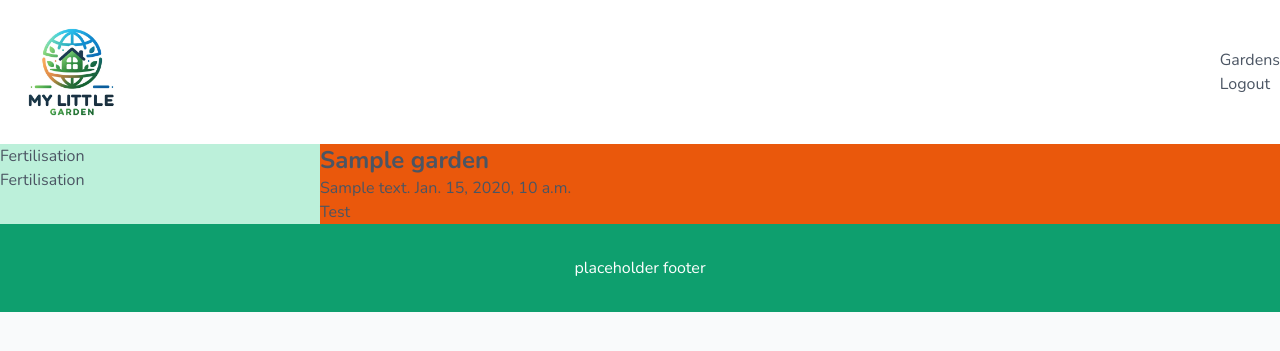
After one commit to renlo08/my-little-garden, a Django app: a page that uses app/templates/gardens/details.html in a window 1280 px wide. The commit adds this page. Shown: the top 351 px of the page. Run offline with Django 4.2, Linux system fonts and the light colour scheme; a user stored in the database is signed in; tables that the repository leaves empty hold one stand-in row (values such as "Sample post"); some libraries are stand-ins or nearby versions.

Commit message:
Refactor garden detail UI and related backend functionality
Removed 'gardens/partials/detail.html' and refactored 'gardens/detail' view into a class-based view, GardenDetailView. Implemented front-end changes in 'gardens/details.html' and 'mlghome-ui.css' for better UI experience. Added a click event handler in 'gardens.js' to handle garden card clicks. This results in an enhanced user interface and improved code organization in backend functionalities related to the garden details.

```diff
--- a/app/gardens/urls.py
+++ b/app/gardens/urls.py
@@ -7,13 +7,13 @@ app_name = 'gardens'
 urlpatterns = [
     path("", views.GardenListView.as_view(), name='list'),
     path('create/', views.GardenFormView.as_view(), name='create'),
+    path('<str:slug>/', views.GardenDetailView.as_view(), name='detail'),
     path('<str:slug>/edit/', views.GardenUpdateView.as_view(), name='edit'),
 ]
 
 htmx_urlpatterns = [
     path('char_count/', views.char_count, name='char-count'),
     path('<str:slug>/delete/', views.garden_delete_view, name='delete'),
-    path('<str:slug>detail/', views.detail, name='detail'),
     path('search/', views.search_garden_view, name='search')
 ]
 
--- a/app/gardens/views.py
+++ b/app/gardens/views.py
@@ -3,7 +3,7 @@ from django.contrib.auth.mixins import LoginRequiredMixin
 from django.http import Http404, HttpResponse
 from django.shortcuts import render, redirect, get_object_or_404
 from django.urls import reverse_lazy
-from django.views.generic import ListView, CreateView, UpdateView
+from django.views.generic import ListView, CreateView, UpdateView, DetailView
 
 from gardens.forms import GardenForm, FertilizationForm
 from gardens.models import Garden, FertilizationInline
@@ -77,10 +77,11 @@ class GardenListView(LoginRequiredMixin, ListView):
         else:
             return Garden.objects.none()
 
-@login_required
-def detail(request, pk: int):
-    garden = get_object_or_404(Garden, pk=pk, created_by=request.user)
-    return render(request, 'gardens/partials/detail.html', {'garden': garden})
+
+class GardenDetailView(LoginRequiredMixin, DetailView):
+    template_name = 'gardens/details.html'
+    model = Garden
+    context_object_name = 'garden'
 
 
 @login_required
--- a/app/static/css/mlghome-ui.css
+++ b/app/static/css/mlghome-ui.css
@@ -595,6 +595,10 @@ video {
   z-index: 10;
 }
 
+.col-span-3{
+  grid-column: span 3 / span 3;
+}
+
 .m-2{
   margin: 0.5rem;
 }
@@ -722,6 +726,10 @@ video {
   height: 0.5rem;
 }
 
+.h-3\/5{
+  height: 60%;
+}
+
 .w-3{
   width: 0.75rem;
 }
@@ -758,6 +766,10 @@ video {
   flex-grow: 1;
 }
 
+.grow{
+  flex-grow: 1;
+}
+
 .cursor-pointer{
   cursor: pointer;
 }
@@ -768,6 +780,14 @@ video {
 
 .grid-cols-3{
   grid-template-columns: repeat(3, minmax(0, 1fr));
+}
+
+.grid-cols-2{
+  grid-template-columns: repeat(2, minmax(0, 1fr));
+}
+
+.grid-cols-4{
+  grid-template-columns: repeat(4, minmax(0, 1fr));
 }
 
 .grid-rows-1{
@@ -896,6 +916,11 @@ video {
   background-color: rgb(217 119 6 / var(--tw-bg-opacity));
 }
 
+.bg-green-200{
+  --tw-bg-opacity: 1;
+  background-color: rgb(187 247 208 / var(--tw-bg-opacity));
+}
+
 .object-cover{
   -o-object-fit: cover;
      object-fit: cover;
@@ -965,6 +990,11 @@ video {
 .text-xl{
   font-size: 1.25rem;
   line-height: 1.75rem;
+}
+
+.text-2xl{
+  font-size: 1.5rem;
+  line-height: 2rem;
 }
 
 .font-bold{
--- /dev/null
+++ b/app/templates/gardens/details.html
@@ -0,0 +1,27 @@
+{% extends 'base.html' %}
+
+{% block content %}
+    <main class="grid grid-cols-4 h-full w-full">
+
+        <div class="bg-green-200">
+            <ol>
+                <li>Fertilisation</li>
+                <li>Fertilisation</li>
+            </ol>
+
+        </div>
+        <div class="bg-orange-600 col-span-3" id="detail-content">
+            <h1 class="text-2xl font-bold">{{ garden.name}}</h1>
+            <p>
+                <span>{{ garden.description }}</span>
+                <span>{{ garden.updated }}</span>
+            </p>
+            <div>Test
+
+            </div>
+
+        </div>
+
+
+    </main>
+{% endblock %}
```
Also changed, not shown: app/static/js/gardens/gardens.js (added, +15 -0 lines), app/templates/gardens/partials/detail.html (deleted, +0 -29 lines).
